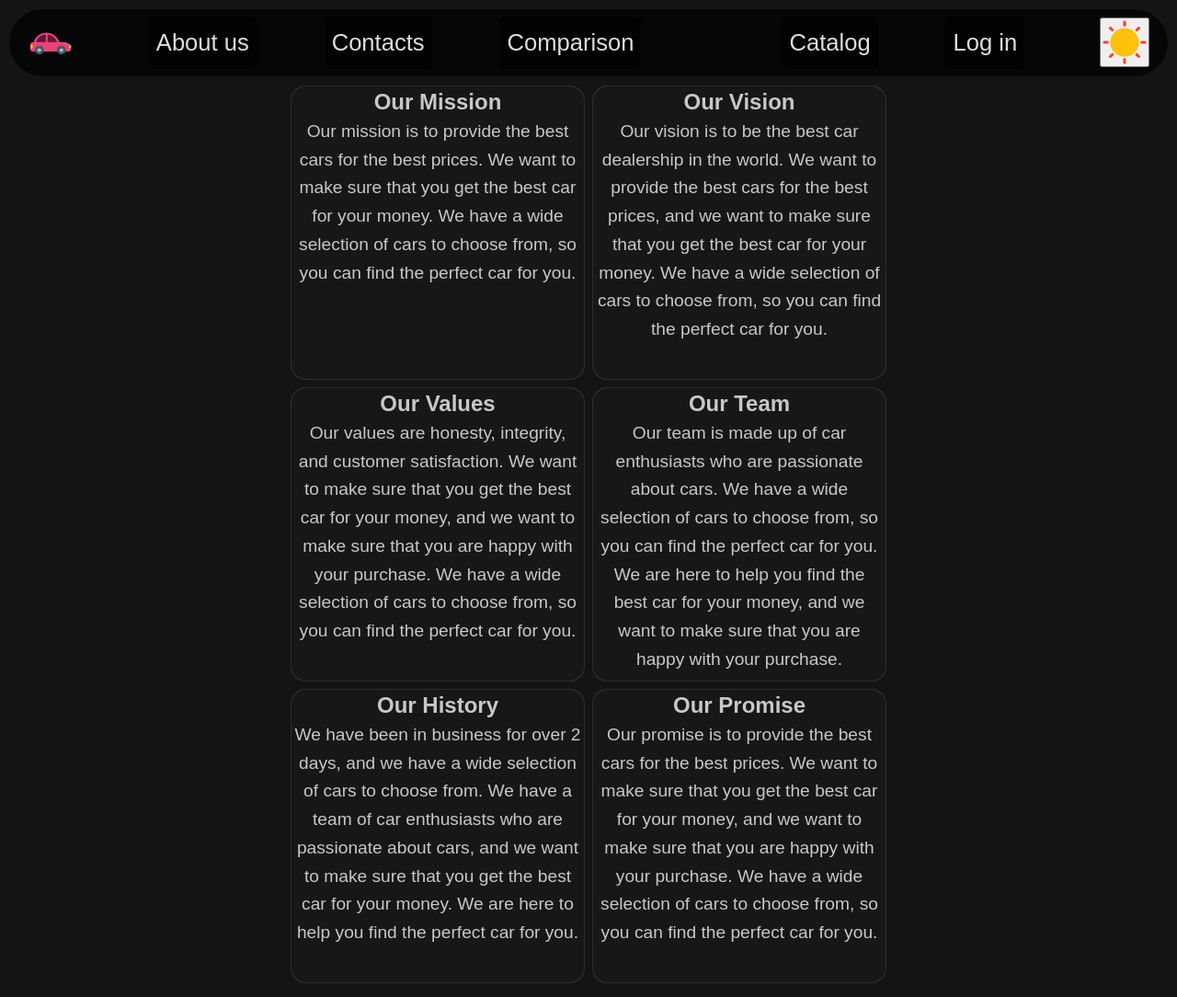
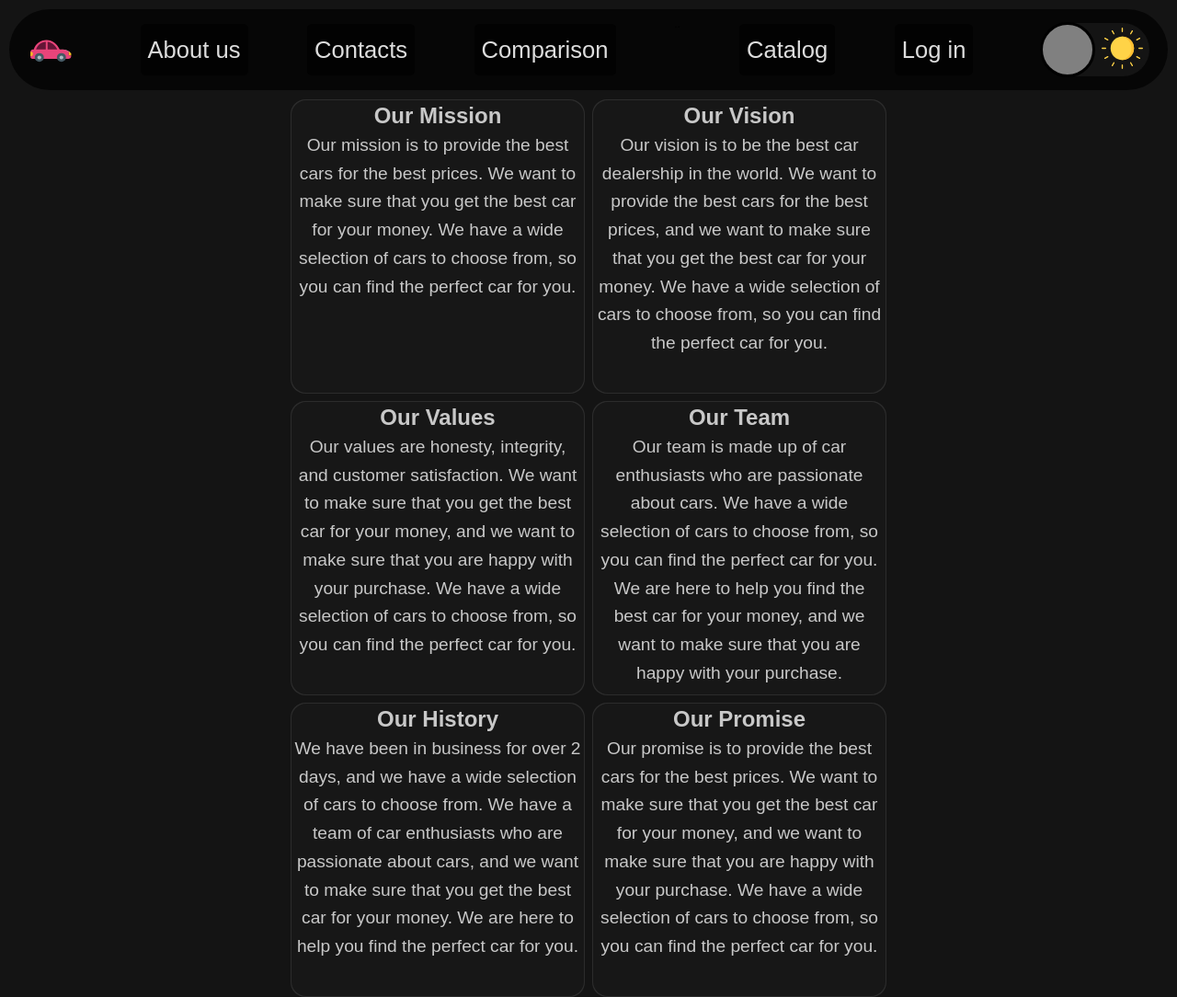
Before and after one commit to Tucptak/Projekt-JDTP, a Flask app: page /about in a window 1280 px wide. Shown: the whole page at 92% size. Run offline with Flask 3, Linux system fonts and the light colour scheme.

Commit message:
L/D mode pro about

```diff
--- a/static/js/about.js
+++ b/static/js/about.js
@@ -8,3 +8,48 @@ document.getElementById("cards").onmousemove = e => {
 		card.style.setProperty("--mouse-y", `${y}px`);
 	}
 }
+
+var body = document.body
+var box = document.querySelector('.box')
+var ball = document.querySelector('.ball')
+var navcontainer = document.querySelector('.nav-container')
+var navbar = document.querySelector('.navbar')
+var text = document.querySelectorAll('.text')
+var card = document.querySelectorAll('.card-content')
+
+
+
+
+check.addEventListener('change',function(){
+  if(this.checked == true){
+    box.setAttribute('style','background-color:rgb(255, 255, 255);')
+    ball.setAttribute('style','transform:translatex(100%);')
+    body.setAttribute('style','background-color:rgb(20, 20, 20); color:rgb(245, 230, 230);')
+    navcontainer.setAttribute('style','background-color:rgb(20, 20, 20); color:rgb(245, 230, 230);')
+    card.forEach(function(card) {
+		card.style.backgroundColor = "rgb(245, 230, 230)";
+	  });
+	text.forEach(function(text) {
+		text.style.color = "black";
+	  });
+
+
+  }
+
+
+  if(this.checked == false){
+    box.setAttribute('style','background-color:rgb(20, 20, 20); rgb(255, 255, 255);')
+    ball.setAttribute('style','transform:translatex(0%);')
+    body.setAttribute('style','background-color:rgb(245, 230, 230); color:rgb(20, 20, 20);')
+    navcontainer.setAttribute('style','background-color:rgb(245, 230, 230); color:rgb(20, 20, 20;')
+    navbar.setAttribute('style','background-color:rgb(0, 0, 0);')
+    card.forEach(function(card) {
+		card.style.backgroundColor = "rgb(20, 20, 20)";
+	  });
+	text.forEach(function(text) {
+		text.style.color = "rgb(200, 200, 200)";
+	  });
+
+
+  }
+})
--- a/static/js/catalog.js
+++ b/static/js/catalog.js
@@ -8,7 +8,7 @@ var navbar = document.querySelector('.navbar')
 
 check.addEventListener('change',function(){
   if(this.checked == true){
-    box.setAttribute('style','background-color:rgb(245, 230, 230);')
+    box.setAttribute('style','background-color:rgb(255, 255, 255);')
     ball.setAttribute('style','transform:translatex(100%);')
     body.setAttribute('style','background-color:rgb(20, 20, 20); color:rgb(245, 230, 230);')
     navcontainer.setAttribute('style','background-color:rgb(20, 20, 20); color:rgb(245, 230, 230);')
@@ -17,7 +17,7 @@ check.addEventListener('change',function(){
 
 
   if(this.checked == false){
-    box.setAttribute('style','background-color:rgb(20, 20, 20); rgb(245, 230, 230);')
+    box.setAttribute('style','background-color:rgb(20, 20, 20); rgb(255, 255, 255);')
     ball.setAttribute('style','transform:translatex(0%);')
     body.setAttribute('style','background-color:rgb(245, 230, 230); color:rgb(20, 20, 20);')
     navcontainer.setAttribute('style','background-color:rgb(245, 230, 230); color:rgb(20, 20, 20;')
--- a/static/js/comparison.js
+++ b/static/js/comparison.js
@@ -189,7 +189,7 @@ var dropdownchild3 = document.querySelectorAll('.select_child3')
 
 check.addEventListener('change',function(){
   if(this.checked == true){
-    box.setAttribute('style','background-color:rgb(245, 230, 230);')
+    box.setAttribute('style','background-color:rgb(255, 255, 255);')
     ball.setAttribute('style','transform:translatex(100%);')
     body.setAttribute('style','background-color:rgb(20, 20, 20); color:rgb(245, 230, 230);')
     navcontainer.setAttribute('style','background-color:rgb(20, 20, 20); color:rgb(245, 230, 230);')
@@ -219,7 +219,7 @@ check.addEventListener('change',function(){
 
 
   if(this.checked == false){
-    box.setAttribute('style','background-color:rgb(20, 20, 20); rgb(245, 230, 230);')
+    box.setAttribute('style','background-color:rgb(20, 20, 20); rgb(255, 255, 255);')
     ball.setAttribute('style','transform:translatex(0%);')
     body.setAttribute('style','background-color:rgb(245, 230, 230); color:rgb(20, 20, 20);')
     navcontainer.setAttribute('style','background-color:rgb(245, 230, 230); color:rgb(20, 20, 20;')
--- a/static/js/contacts.js
+++ b/static/js/contacts.js
@@ -9,7 +9,7 @@ var text = document.querySelectorAll('.text')
 
 check.addEventListener('change',function(){
   if(this.checked == true){
-    box.setAttribute('style','background-color:rgb(245, 230, 230);')
+    box.setAttribute('style','background-color:rgb(255, 255, 255);')
     ball.setAttribute('style','transform:translatex(100%);')
     body.setAttribute('style','background-color:rgb(20, 20, 20); color:rgb(245, 230, 230);')
     navcontainer.setAttribute('style','background-color:rgb(20, 20, 20); color:rgb(245, 230, 230);')
@@ -21,7 +21,7 @@ check.addEventListener('change',function(){
 
 
   if(this.checked == false){
-    box.setAttribute('style','background-color:rgb(20, 20, 20); rgb(245, 230, 230);')
+    box.setAttribute('style','background-color:rgb(20, 20, 20); rgb(255, 255, 255);')
     ball.setAttribute('style','transform:translatex(0%);')
     body.setAttribute('style','background-color:rgb(245, 230, 230); color:rgb(20, 20, 20);')
     navcontainer.setAttribute('style','background-color:rgb(245, 230, 230); color:rgb(20, 20, 20;')
--- a/static/js/login.js
+++ b/static/js/login.js
@@ -9,7 +9,7 @@ var text = document.querySelectorAll('.text')
 
 check.addEventListener('change',function(){
   if(this.checked == true){
-    box.setAttribute('style','background-color:rgb(245, 230, 230);')
+    box.setAttribute('style','background-color:rgb(255, 255, 255);')
     ball.setAttribute('style','transform:translatex(100%);')
     body.setAttribute('style','background-color:rgb(20, 20, 20); color:rgb(245, 230, 230);')
     navcontainer.setAttribute('style','background-color:rgb(20, 20, 20); color:rgb(245, 230, 230);')
@@ -21,7 +21,7 @@ check.addEventListener('change',function(){
 
 
   if(this.checked == false){
-    box.setAttribute('style','background-color:rgb(20, 20, 20); rgb(245, 230, 230);')
+    box.setAttribute('style','background-color:rgb(20, 20, 20); rgb(255, 255, 255);')
     ball.setAttribute('style','transform:translatex(0%);')
     body.setAttribute('style','background-color:rgb(245, 230, 230); color:rgb(20, 20, 20);')
     navcontainer.setAttribute('style','background-color:rgb(245, 230, 230); color:rgb(20, 20, 20;')
--- a/templates/about.html
+++ b/templates/about.html
@@ -20,7 +20,28 @@
 				<li><a href="/catalog">Catalog</a></li>
 				<li><a href="/login">Log in</a></li>
 			</ul>
-			<button><a href="/" class="logo-a" id="svg_button"><img src="/static/assets/icon.svg" alt="Logo" class="logo"></a></button>
+			<div class="toggle_switch">
+				<div class="btn">
+				  <input type="checkbox" name="check" id="check">
+				  <label for="check">
+					<div class="box">
+
+					  <div class="ball"></div>
+
+					  <div class="scenary">
+						<div class="moon">
+							<img src="static/assets/moon.svg" alt="Moon">
+						</div>
+
+						<div class="sun">
+							<img src="static/assets/sun.svg" alt="Sun">
+						</div>
+					  </div>
+
+					</div>
+				  </label>
+				</div>
+			  </div>
 		</nav>
 	</div>
 
@@ -30,43 +51,43 @@
 				<div class="card">
 					<div class="card-border"></div>
 					<div class="card-content">
-						<h2>Our Mission</h2>
-						<p>Our mission is to provide the best cars for the best prices. We want to make sure that you get the best car for your money. We have a wide selection of cars to choose from, so you can find the perfect car for you.</p>
+						<h2 class="text">Our Mission</h2>
+						<p class="text">Our mission is to provide the best cars for the best prices. We want to make sure that you get the best car for your money. We have a wide selection of cars to choose from, so you can find the perfect car for you.</p>
 					</div>
 				</div>
 				<div class="card">
 					<div class="card-border"></div>
 					<div class="card-content">
-						<h2>Our Vision</h2>
-						<p>Our vision is to be the best car dealership in the world. We want to provide the best cars for the best prices, and we want to make sure that you get the best car for your money. We have a wide selection of cars to choose from, so you can find the perfect car for you.</p>
+						<h2 class="text">Our Vision</h2>
+						<p class="text">Our vision is to be the best car dealership in the world. We want to provide the best cars for the best prices, and we want to make sure that you get the best car for your money. We have a wide selection of cars to choose from, so you can find the perfect car for you.</p>
 					</div>
 				</div>
 				<div class="card">
 					<div class="card-border"></div>
 					<div class="card-content">
-						<h2>Our Values</h2>
-						<p>Our values are honesty, integrity, and customer satisfaction. We want to make sure that you get the best car for your money, and we want to make sure that you are happy with your purchase. We have a wide selection of cars to choose from, so you can find the perfect car for you.</p>
+						<h2 class="text">Our Values</h2>
+						<p class="text">Our values are honesty, integrity, and customer satisfaction. We want to make sure that you get the best car for your money, and we want to make sure that you are happy with your purchase. We have a wide selection of cars to choose from, so you can find the perfect car for you.</p>
 					</div>
 				</div>
 				<div class="card">
 					<div class="card-border"></div>
 					<div class="card-content">
-						<h2>Our Team</h2>
-						<p>Our team is made up of car enthusiasts who are passionate about cars. We have a wide selection of cars to choose from, so you can find the perfect car for you. We are here to help you find the best car for your money, and we want to make sure that you are happy with your purchase.</p>
+						<h2 class="text">Our Team</h2>
+						<p class="text">Our team is made up of car enthusiasts who are passionate about cars. We have a wide selection of cars to choose from, so you can find the perfect car for you. We are here to help you find the best car for your money, and we want to make sure that you are happy with your purchase.</p>
 					</div>
 				</div>
 				<div class="card">
 					<div class="card-border"></div>
 					<div class="card-content">
-						<h2>Our History</h2>
-						<p>We have been in business for over 2 days, and we have a wide selection of cars to choose from. We have a team of car enthusiasts who are passionate about cars, and we want to make sure that you get the best car for your money. We are here to help you find the perfect car for you.</p>
+						<h2 class="text">Our History</h2>
+						<p class="text">We have been in business for over 2 days, and we have a wide selection of cars to choose from. We have a team of car enthusiasts who are passionate about cars, and we want to make sure that you get the best car for your money. We are here to help you find the perfect car for you.</p>
 					</div>
 				</div>
 				<div class="card">
 					<div class="card-border"></div>
 					<div class="card-content">
-						<h2>Our Promise</h2>
-						<p>Our promise is to provide the best cars for the best prices. We want to make sure that you get the best car for your money, and we want to make sure that you are happy with your purchase. We have a wide selection of cars to choose from, so you can find the perfect car for you.</p>
+						<h2 class="text">Our Promise</h2>
+						<p class="text">Our promise is to provide the best cars for the best prices. We want to make sure that you get the best car for your money, and we want to make sure that you are happy with your purchase. We have a wide selection of cars to choose from, so you can find the perfect car for you.</p>
 					</div>
 				</div>
 			</div>
```
